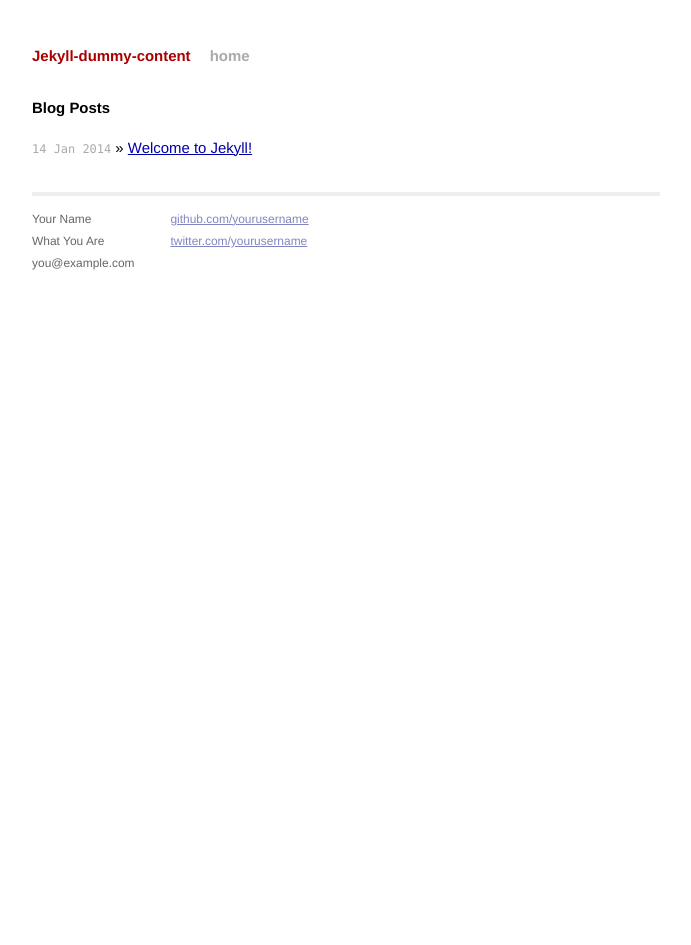
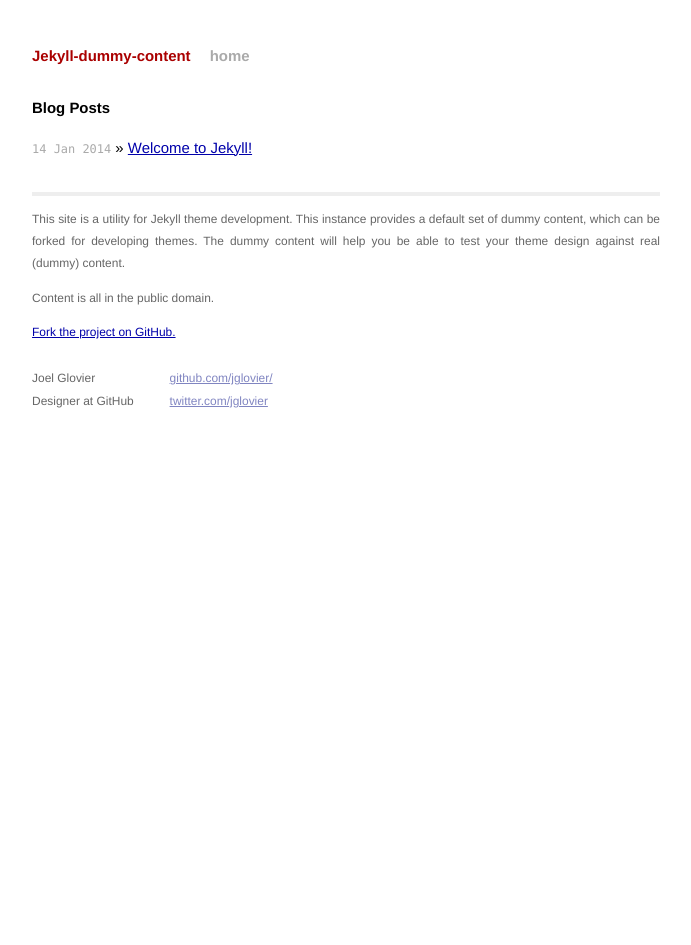
Before and after one commit to jglovier/jekyll-dummy-content, a Jekyll site: the page built from index.html, in a window 1280 px wide. Shown: the whole page, without its empty margins (294-985 px from the left). Built offline with Jekyll 4.4.1, drawn with Linux system fonts in a browser that asks for light colours; Markdown is read by kramdown in place of the engine named in the settings.

Commit message:
Add dem deets

```diff
--- a/_layouts/default.html
+++ b/_layouts/default.html
@@ -24,17 +24,21 @@
           {{ content }}
 
           <div class="footer">
+            <div class="about">
+              <p>This site is a utility for Jekyll theme development. This instance provides a default set of dummy content, which can be forked for developing themes. The dummy content will help you be able to test your theme design against real (dummy) content.</p>
+              <p>Content is all in the public domain.</p>
+              <p><a href="https://github.com/jglovier/jekyll-dummy-content/">Fork the project on GitHub.</a></p>
+            </div>
             <div class="contact">
               <p>
-                Your Name<br />
-                What You Are<br />
-                you@example.com
+                Joel Glovier<br />
+                Designer at GitHub
               </p>
             </div>
             <div class="contact">
               <p>
-                <a href="https://github.com/yourusername">github.com/yourusername</a><br />
-                <a href="https://twitter.com/yourusername">twitter.com/yourusername</a><br />
+                <a href="https://github.com/jglovier/">github.com/jglovier/</a><br />
+                <a href="https://twitter.com/jglovier">twitter.com/jglovier</a><br />
               </p>
             </div>
           </div>
```
